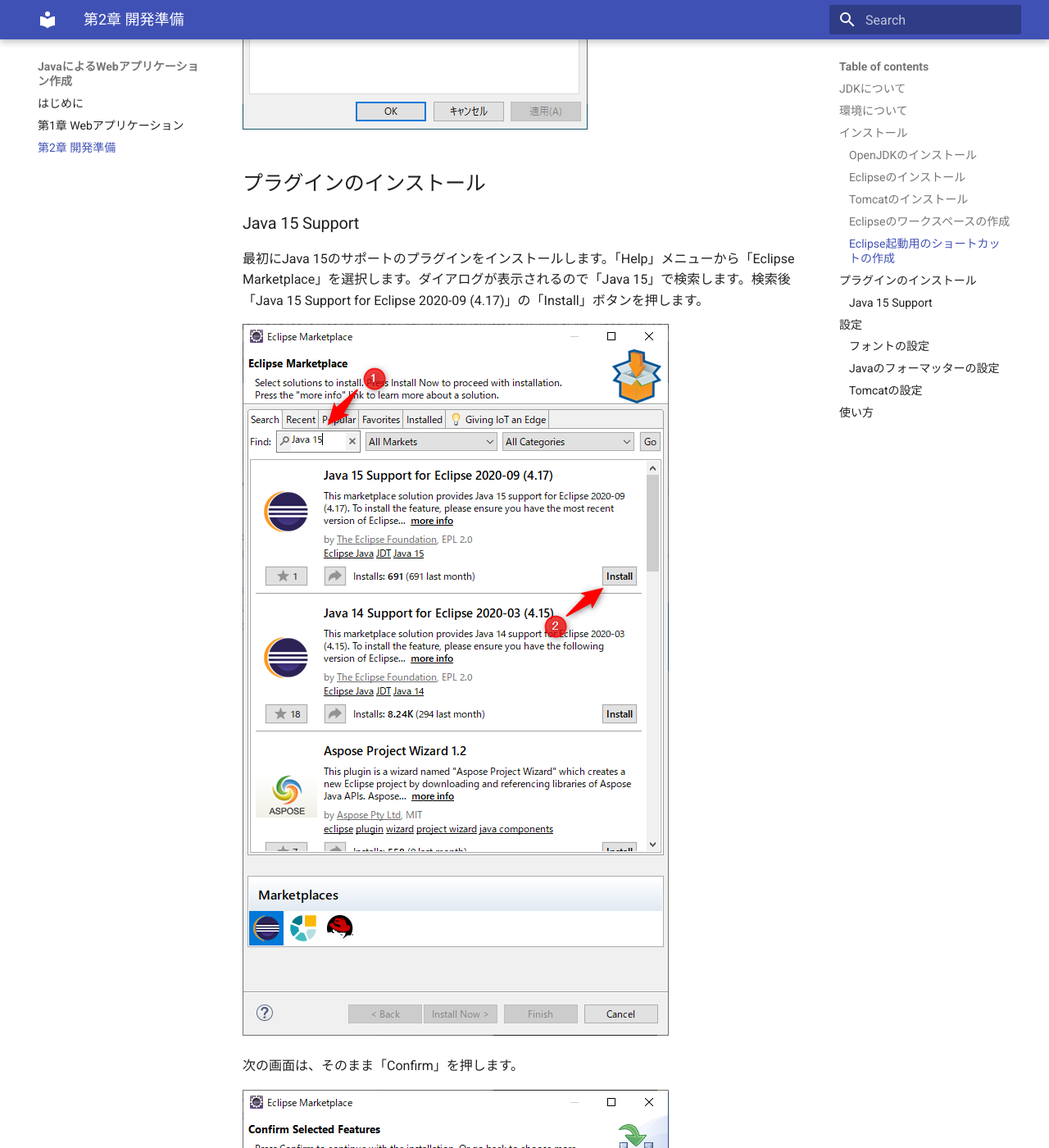
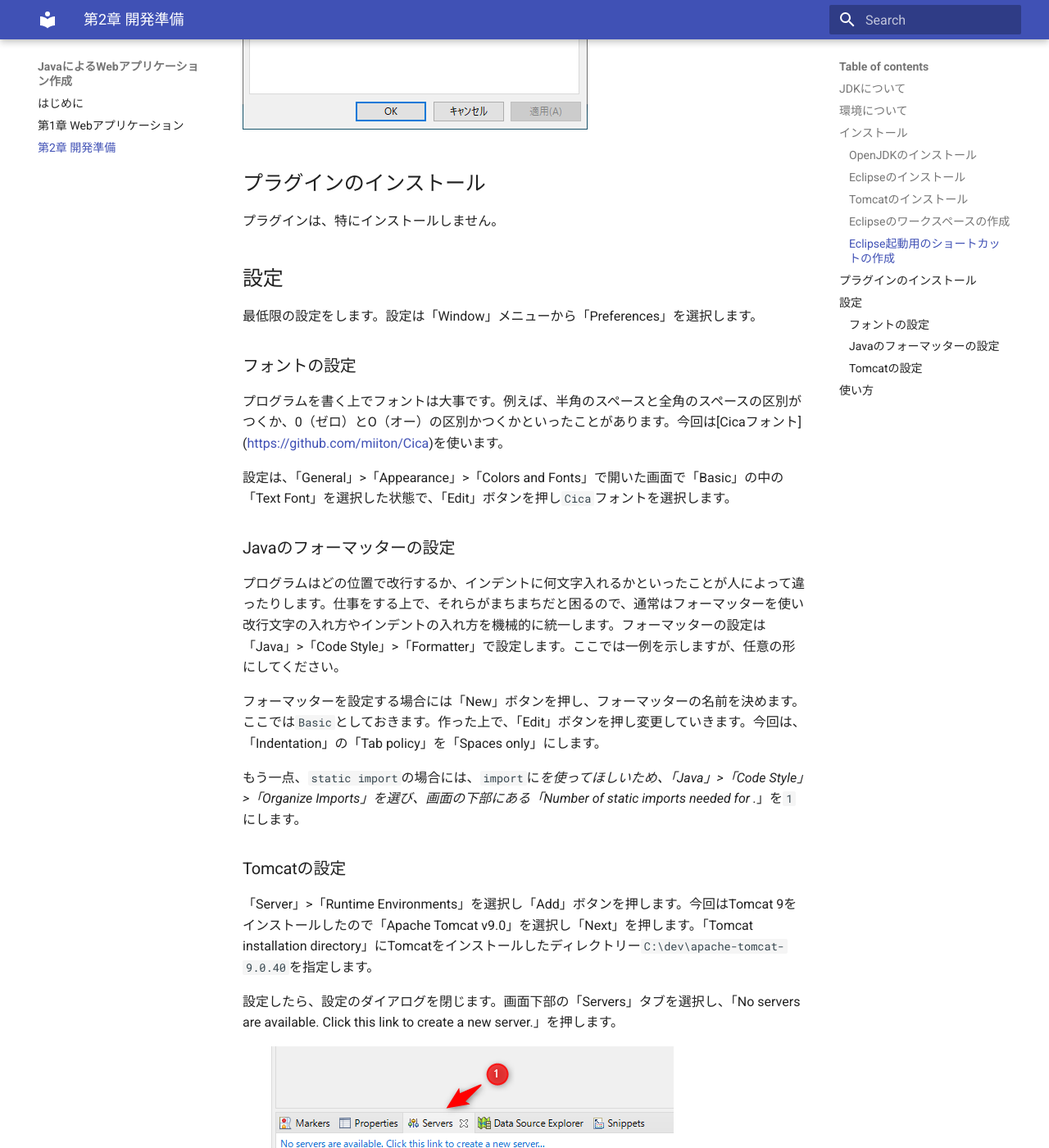
Before and after one commit to webarata3/doc_Servlet, an MkDocs documentation site: the page built from docs/02/index.md, in a window 1280 px wide and 1400 px high, scrolled down 3937 px. Shown: the whole window at 82% size. Built offline with MkDocs 1.6.1 and Material for MkDocs 9.7.7, drawn with Linux system fonts in a browser that asks for light colours; nearby versions of some CDN libraries; some of the changed text lies outside the part shown.

Commit message:
不要な画像の削除

```diff
--- a/docs/02/index.md
+++ b/docs/02/index.md
@@ -66,29 +66,7 @@ C:\dev\Servlet\eclipse\eclipse.exe -vm C:\dev\Servlet\jdk-15.0.1\bin\javaw.exe -
 
 ## プラグインのインストール
 
-### Java 15 Support
-
-最初にJava 15のサポートのプラグインをインストールします。「Help」メニューから「Eclipse Marketplace」を選択します。ダイアログが表示されるので「Java 15」で検索します。検索後「Java 15 Support for Eclipse 2020-09 (4.17)」の「Install」ボタンを押します。
-
-![Screenshot](image/image06.png)
-
-次の画面は、そのまま「Confirm」を押します。
-
-![Screenshot](image/image07.png)
-
-その次は、ライセンスに同意して「Finish」を押します。
-
-![Screenshot](image/image08.png)
-
-しばらく待つと、Eclipseの再起動が促されますので、「Restart Now」で再起動します。
-
-![Screenshot](image/image09.png)
-
-その他プラグインについて
-
-その他、好みに応じて入れてください。私がよく入れるのは次のものです。
-
-- EasyShell
+プラグインは、特にインストールしません。
 
 ## 設定
 
```
Also changed, not shown: docs/index.md (+2 -0 lines), docs/02/image/image06.png (deleted), docs/02/image/image07.png (deleted), docs/02/image/image08.png (deleted), docs/02/image/image09.png (deleted).
